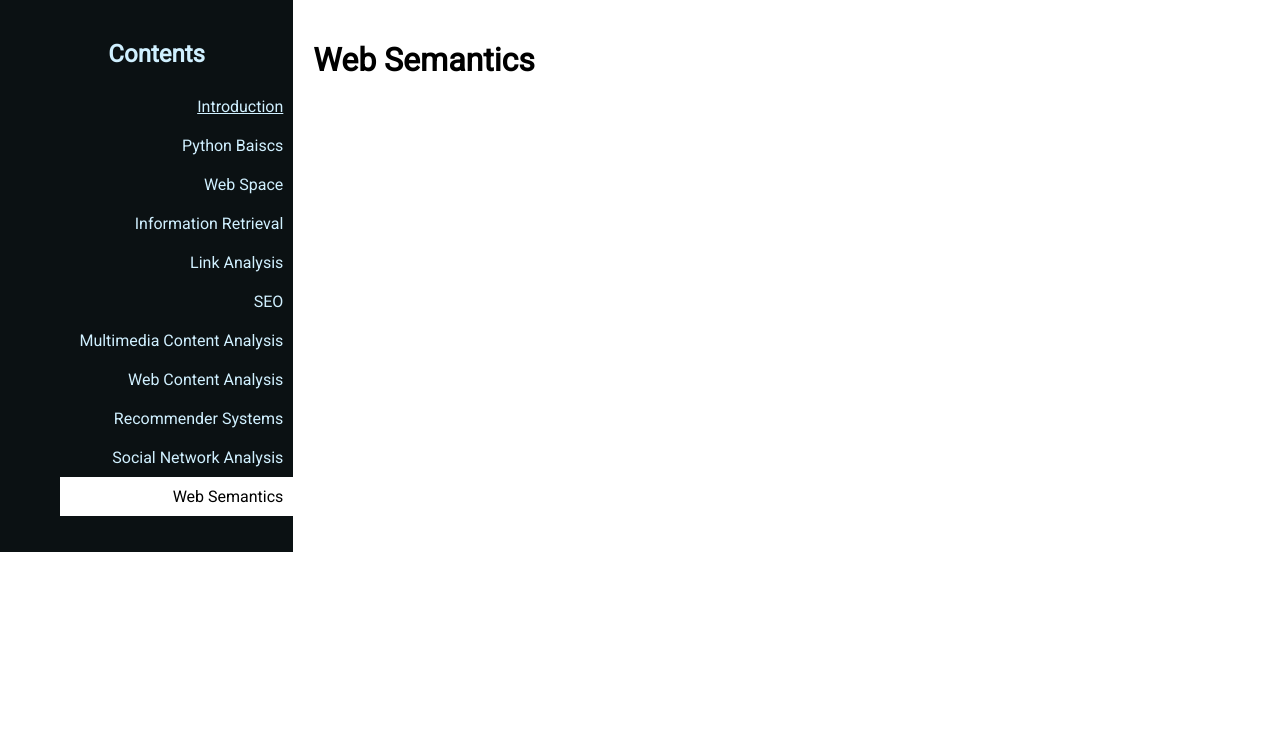
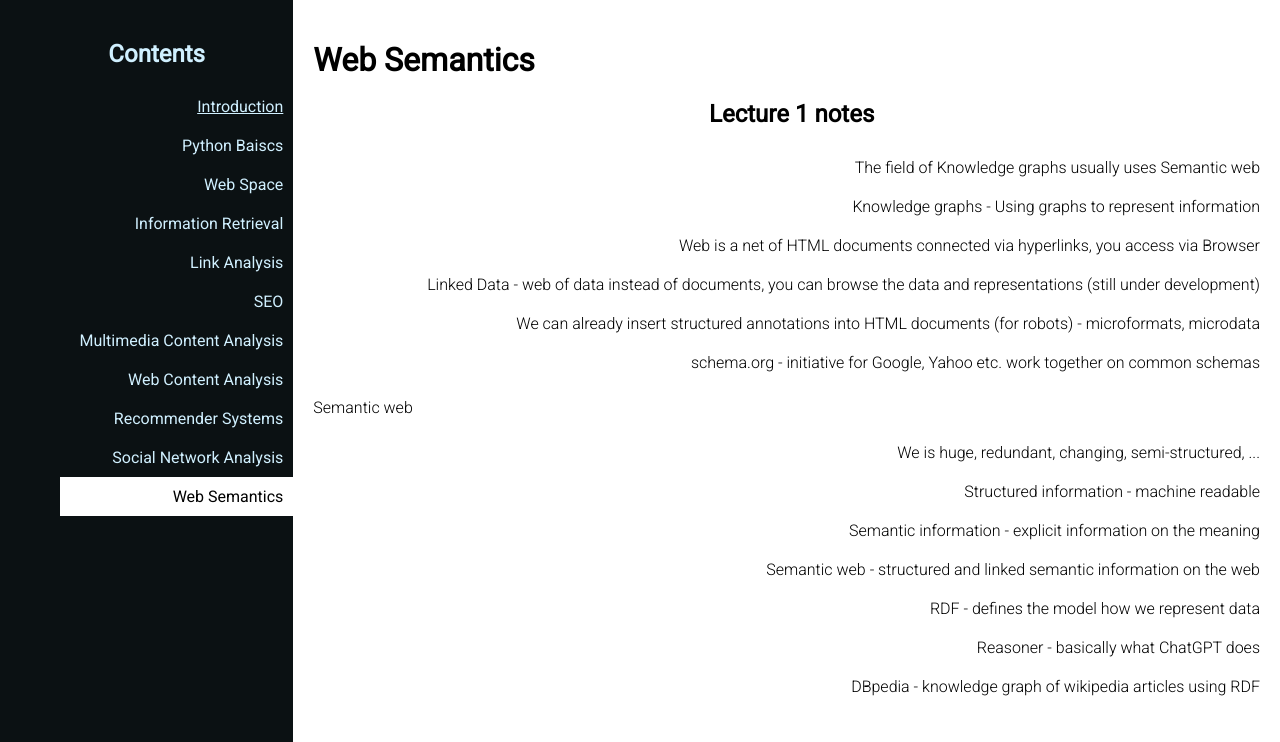
Before and after one commit to Sirvy/web-eng-journey, a PHP site: page /courses/analysis/semantics in a window 1280 px wide. Shown: the part 141-883 px from the top of the page. Before the commit the page ends 693 px from the top, so only its background shows below. Run offline with PHP 8.4, Linux system fonts and the light colour scheme; some libraries are stand-ins or nearby versions.

Commit message:
Update semantics.php

```diff
--- a/public/courses/analysis/chapters/semantics.php
+++ b/public/courses/analysis/chapters/semantics.php
@@ -1 +1,22 @@
 <h1>Web Semantics</h1>
+
+<h2>Lecture 1 notes</h2>
+<ul>
+    <li>The field of Knowledge graphs usually uses Semantic web</li>
+    <li>Knowledge graphs - Using graphs to represent information</li>
+    <li>Web is a net of HTML documents connected via hyperlinks, you access via Browser</li>
+    <li>Linked Data - web of data instead of documents, you can browse the data and representations (still under development)</li>
+    <li>We can already insert structured annotations into HTML documents (for robots) - microformats, microdata</li>
+    <li>schema.org - initiative for Google, Yahoo etc. work together on common schemas</li>
+</ul>
+
+Semantic web
+<ul>
+    <li>We is huge, redundant, changing, semi-structured, ...</li>
+    <li>Structured information - machine readable</li>
+    <li>Semantic information - explicit information on the meaning</li>
+    <li>Semantic web - structured and linked semantic information on the web</li>
+    <li>RDF - defines the model how we represent data</li>
+    <li>Reasoner - basically what ChatGPT does</li>
+    <li>DBpedia - knowledge graph of wikipedia articles using RDF</li>
+</ul>
```
